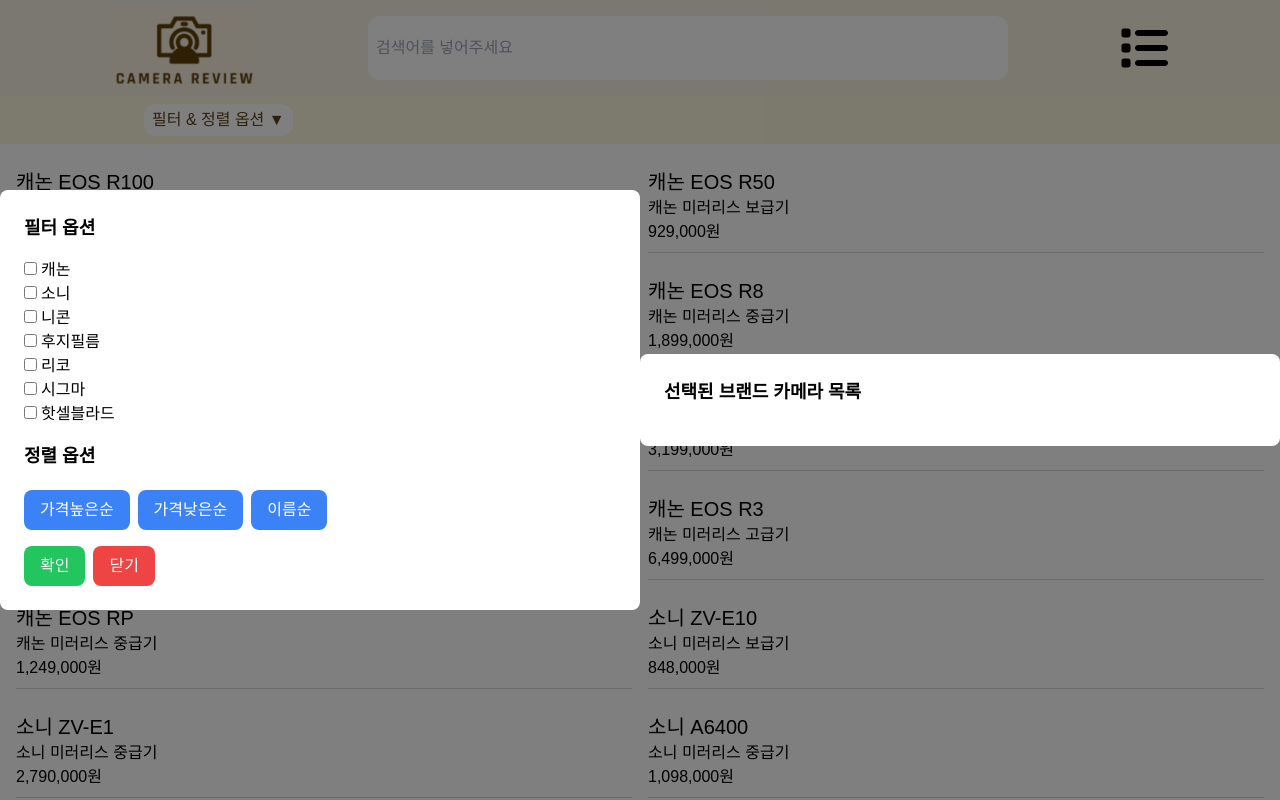
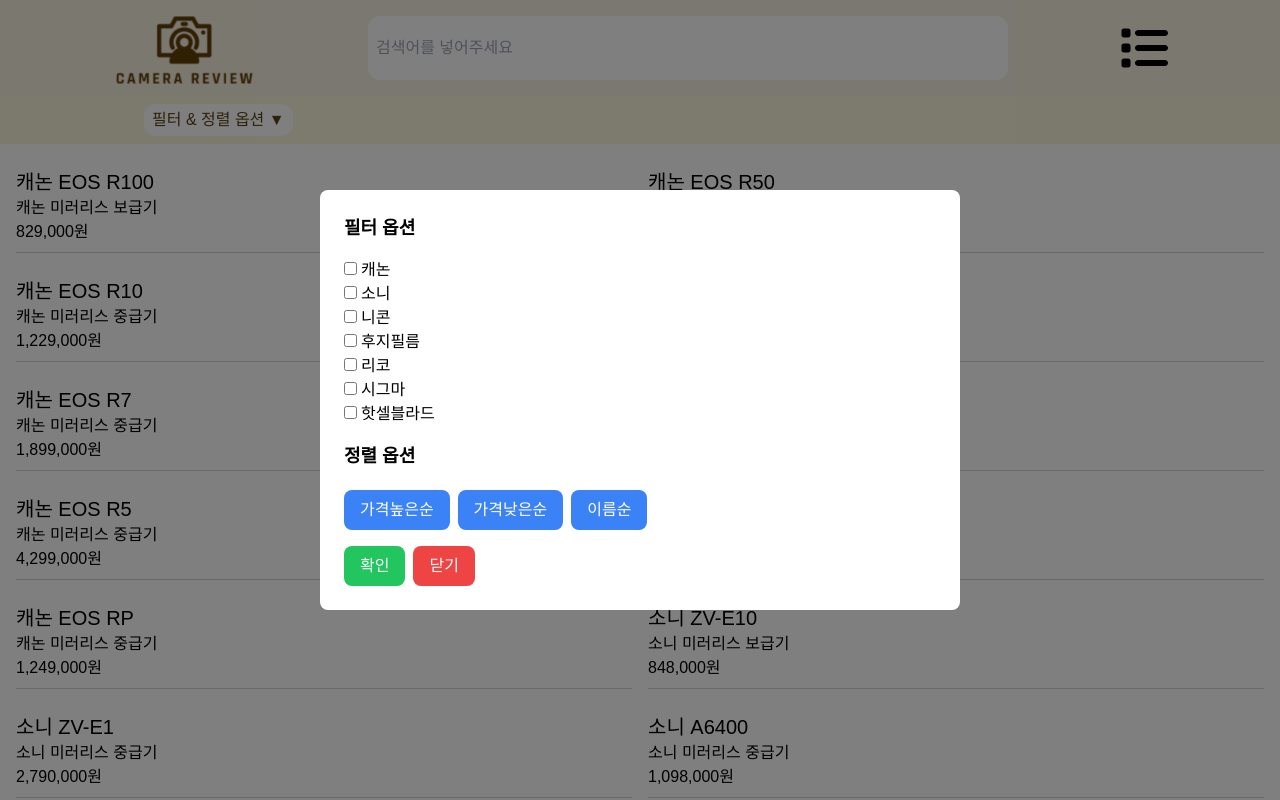
Before and after one commit to KittelLee/CameraReview, a React (Vite) app: page / in a window 1280 px wide. Both pictures are taken after a click on the button "필터 & 정렬 옵션 ▼". Shown: the top 800 px of the page. Built offline with nearby package versions, Linux system fonts and the light colour scheme; data requests are answered from the project's data file.

Commit message:
Fix: 필터기능 재구현

```diff
--- a/src/components/FilterModal.tsx
+++ b/src/components/FilterModal.tsx
@@ -16,8 +16,8 @@
 const FilterModal: React.FC<FilterModalProps> = ({ onClose, onApply }) => {
   const [selectedFilters, setSelectedFilters] = useState<string[]>([]);
   const [selectedSortOption, setSelectedSortOption] = useState<string>("");
-  const [cameras, setCameras] = useState<Camera[]>([]);
-  const [isLoading, setIsLoading] = useState<boolean>(true); // 추가
+  const [, setCameras] = useState<Camera[]>([]);
+  const [, setIsLoading] = useState<boolean>(true);
 
   useEffect(() => {
     const fetchData = async () => {
@@ -26,10 +26,10 @@
         const response = await fetch(`${apiUrl}/camera`);
         const data = await response.json();
         setCameras(data.camera);
-        setIsLoading(false); // 데이터 로딩 완료 후 상태 변경
+        setIsLoading(false);
       } catch (error) {
         console.error("Error fetching data:", error);
-        setIsLoading(false); // 에러 발생 시에도 상태 변경
+        setIsLoading(false);
       }
     };
 
@@ -51,10 +51,6 @@
   const handleApply = () => {
     onApply(selectedFilters, selectedSortOption);
   };
-
-  const filteredCameras = cameras
-    ? cameras.filter((camera: Camera) => selectedFilters.includes(camera.brand))
-    : [];
 
   return (
     <div className="fixed inset-0 flex items-center justify-center bg-black bg-opacity-50">
@@ -107,25 +103,6 @@
           </button>
         </div>
       </div>
-      {/* 로딩 중이면 로딩 메시지 표시 */}
-      {isLoading ? (
-        <div className="bg-white rounded-lg p-6 w-1/2">
-          <h2 className="text-lg font-bold mb-4">로딩 중...</h2>
-        </div>
-      ) : (
-        // 로딩이 완료되면 카메라 목록 표시
-        <div className="bg-white rounded-lg p-6 w-1/2">
-          <h2 className="text-lg font-bold mb-4">선택된 브랜드 카메라 목록</h2>
-          <ul>
-            {filteredCameras &&
-              filteredCameras.map((camera) => (
-                <li key={camera.id}>
-                  <p>{camera.title}</p>
-                </li>
-              ))}
-          </ul>
-        </div>
-      )}
     </div>
   );
 };
```
